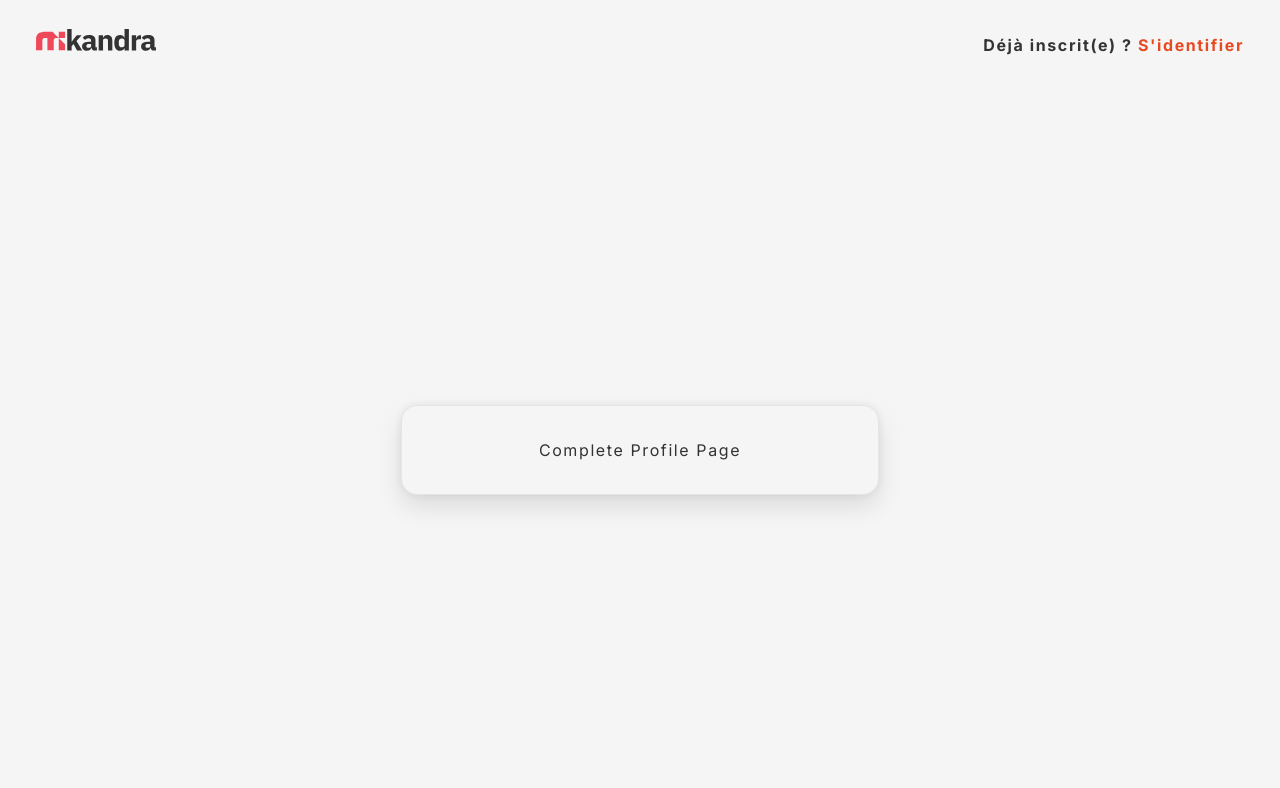
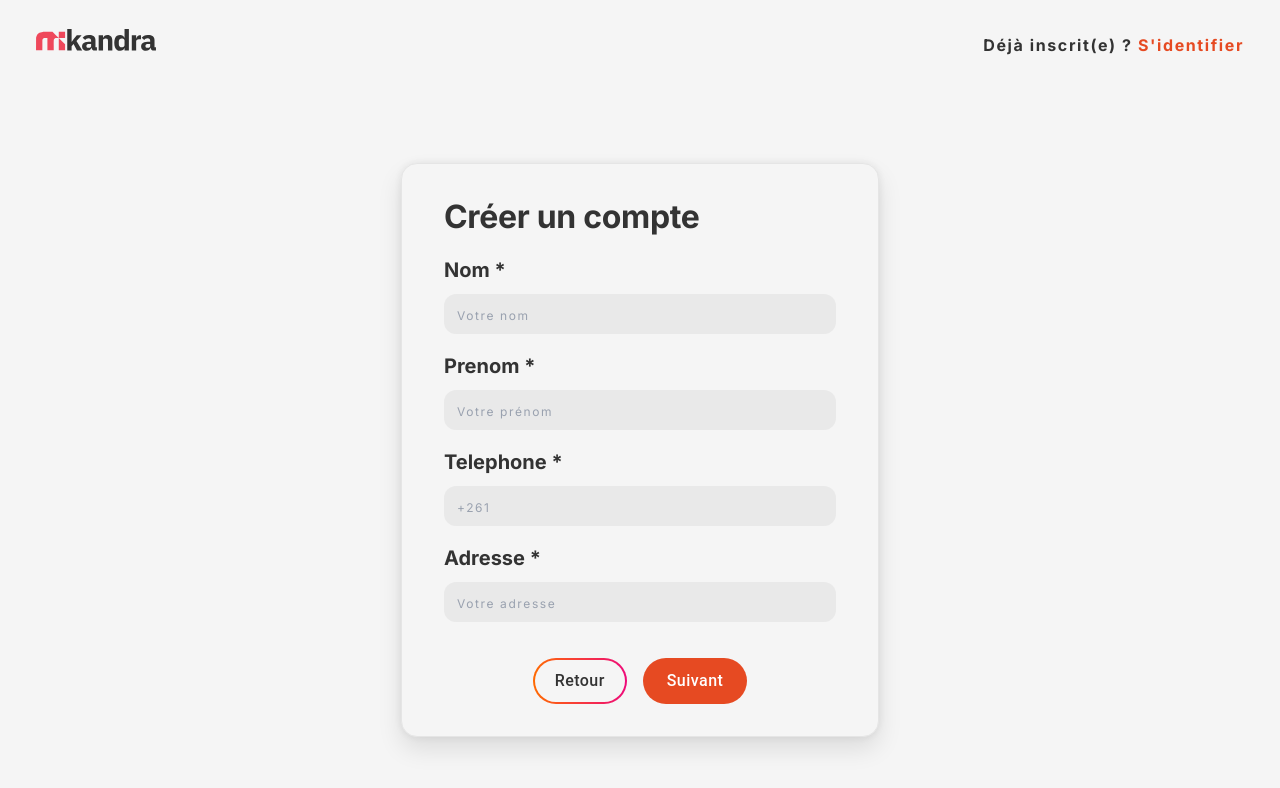
Before and after one commit to StevenMario/ft_transcendance, a React (Vite) app in the folder Transcendance/: page /singup/complete-profile in a window 1280 px wide. Shown: the top 788 px of the page. Built offline with nearby package versions, Linux system fonts and the light colour scheme.

Commit message:
Corection Inscription form

```diff
--- a/Transcendance/src/components/ui/InscriptionForm/CompleteProfile.tsx
+++ b/Transcendance/src/components/ui/InscriptionForm/CompleteProfile.tsx
@@ -1,6 +1,72 @@
+import PrimaryButton from "../Button/PrimaryButton";
+import SecondaryButton from "../Button/SecondaryButton";
+
 function CompleteProfile() {
+    const completeProfile = [
+        {
+            label: "Nom *",
+            type: "text",
+            id: "name",
+            name: "name",
+            placeholder: "Votre nom"
+        },
+        {
+            label: "Prenom *",
+            type: "text",
+            id: "prenom",
+            name: "prenom",
+            placeholder: "Votre prénom"
+        },
+        {
+            label: "Telephone *",
+            type: "text",
+            id: "telephone",
+            name: "telephone",
+            placeholder: "+261"
+        }
+        , {
+            label: "Adresse *",
+            type: "text",
+            id: "adresse",
+            name: "adresse",
+            placeholder: "Votre adresse"
+        }
+    ]
     return (
-        <div>Complete Profile Page</div>
+        <div className="w-full px-[20px]">
+
+            <form
+                className="flex flex-col w-full gap-4"
+                action="">
+                <div className="flex flex-col w-full gap-4">
+                    <h1 className="text-[#333] tracking-[-0.32px]  text-[32px] font-bold leading-[130%]">
+                        Créer un compte
+                    </h1>
+                    {
+                        completeProfile.map((input, index) => (
+                            <div className="flex flex-col gap-2" key={index}>
+                                <label
+                                    className="text-sm sm:text-base md:text-[20px] self-stretch tracking-[0px] text-[#333] not-italic font-bold leading-[160%]"
+                                    htmlFor={input.id}>{input.label}
+                                </label>
+                                <input
+                                    className="focus:border-[#e54922be] placeholder:text-[10px] sm:placeholder:text-[12px] placeholder:text-gray-400 focus:outline-none rounded-xl bg-[rgba(13,12,12,0.05)] border border-[rgba(255,255,255,0)] py-2 px-3 h-9 sm:h-10 text-sm sm:text-base"
+                                    type={input.type}
+                                    id={input.id}
+                                    name={input.name}
+                                    placeholder={input.placeholder}
+                                />
+                            </div>
+                        ))
+                    }
+                </div>
+            <div className="mt-5 flex flex-row justify-center gap-4 ">
+                <SecondaryButton name="Retour" />
+                <PrimaryButton name="Suivant" path="" />
+            </div>
+            </form>
+
+        </div>
     );
 }
 
```
